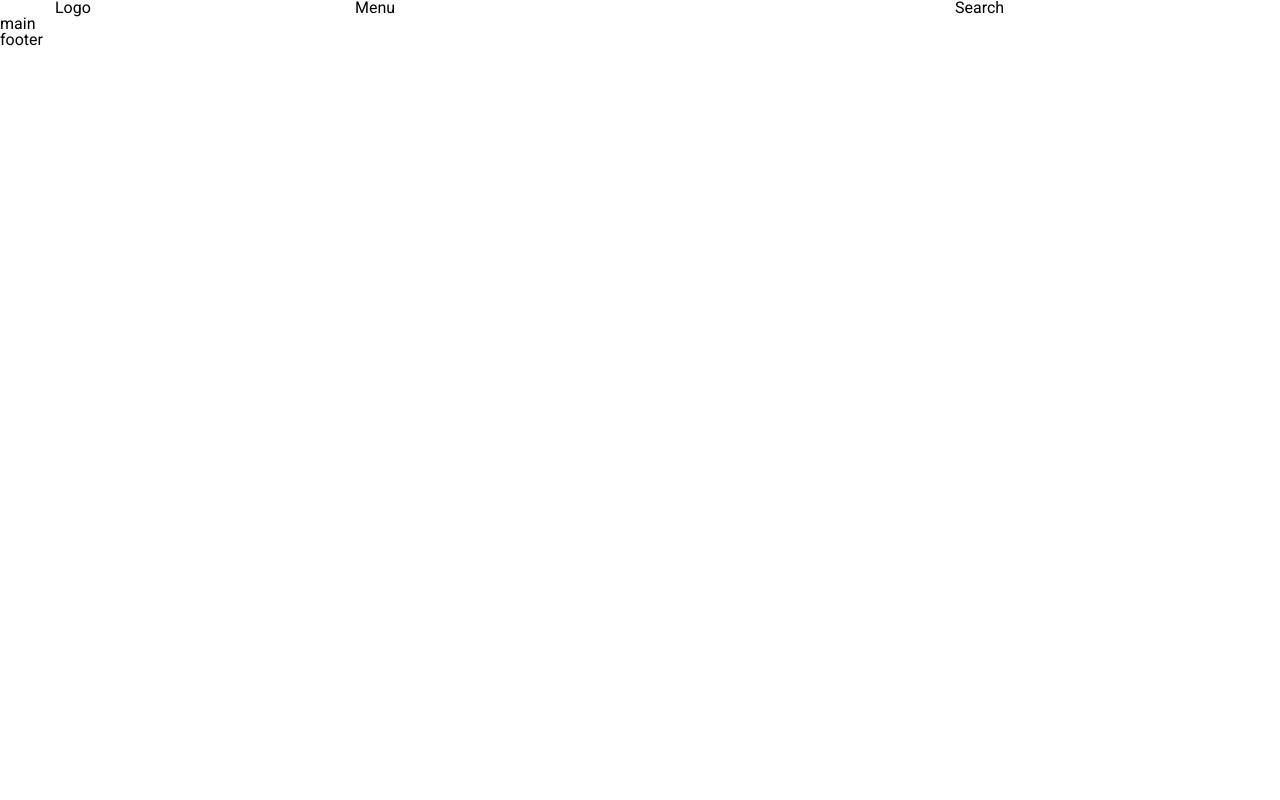
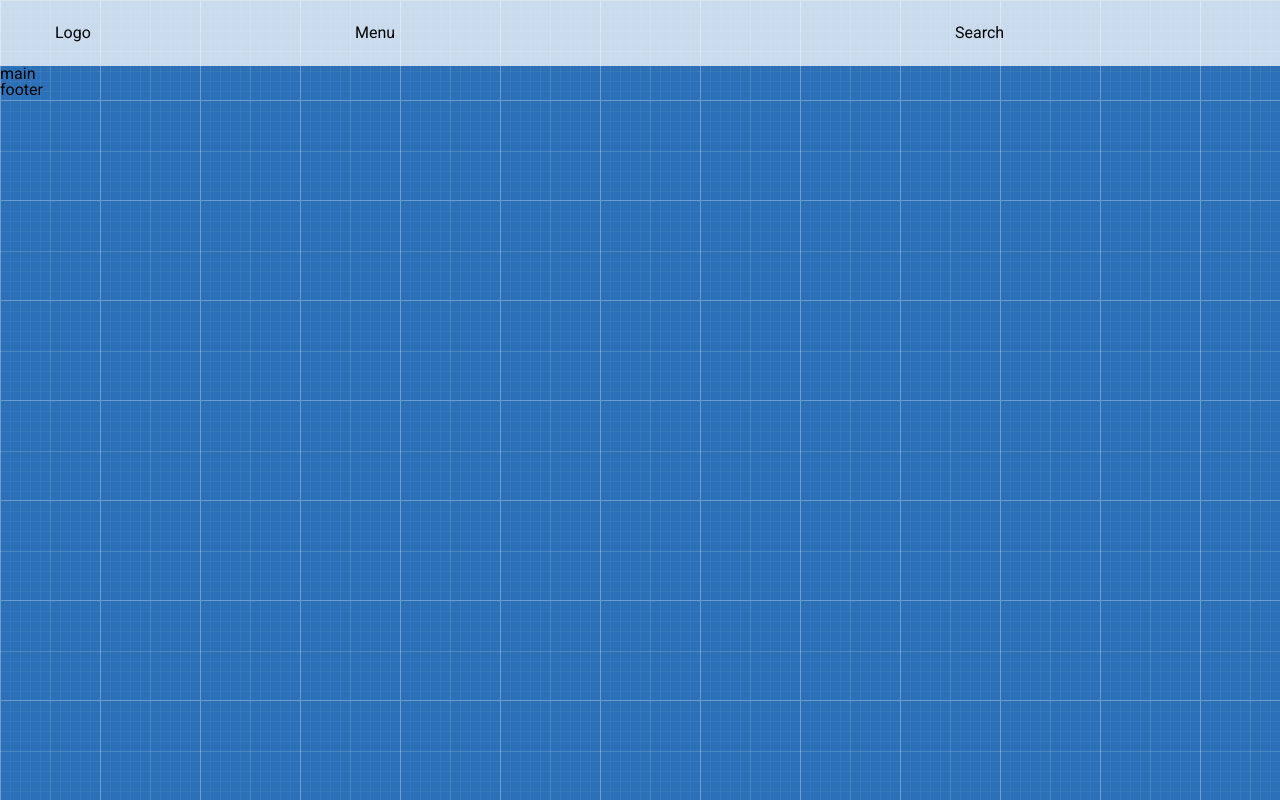
Before and after one commit to lanaKar/shop-project, a plain HTML site: page index.html in a window 1280 px wide. Drawn offline with Linux system fonts and the light colour scheme.

Commit message:
added bgcolor and bgimage

```diff
--- a/style.css
+++ b/style.css
@@ -65,6 +65,7 @@ body {
 }
 body {
     font-family: 'Roboto', sans-serif;
+    background-image: url(images/patt.png);
 }
 .container {
     width: 1200px;
@@ -93,3 +94,7 @@ body {
 .col-md-6 {
     width: 50%;
 }
+.header {
+    padding: 25px 0;
+    background-color: rgba(255, 255, 255, 0.75);
+}
```
Also changed, not shown: images/cart.png (renamed from images/icon (1).png), images/logo.png (renamed from images/icon (3).png), 1 other file.
